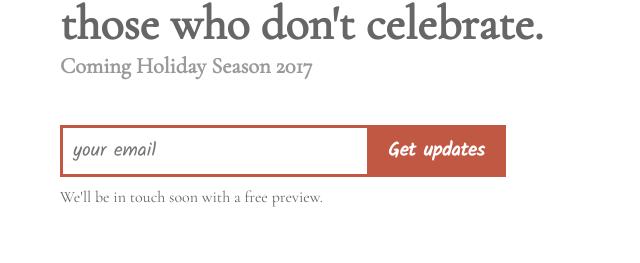
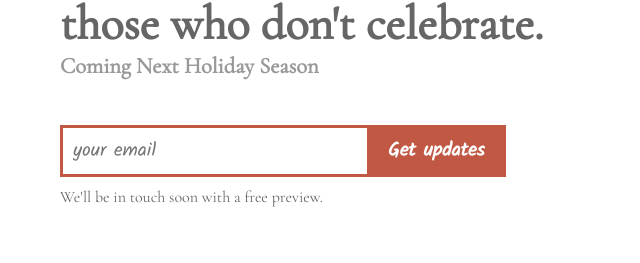
Before and after one commit to yaviner/gth-book-website, a website: page index.html in a window 1280 px wide. Shown: the part 332-595 px from the top of the page, 40-680 px from the left. Drawn offline with nearby package versions, Linux system fonts and the light colour scheme; grey boxes are pictures that could not be loaded.

Commit message:
Update coming text

```diff
--- a/index.html
+++ b/index.html
@@ -22,7 +22,7 @@
 		</nav>
 		<section id="top" class="full-height">
 			<section class="col col-6 main-info">
-				<h1>Get the holiday gift for those who don't celebrate. <small>Coming Holiday Season 2017</small></h1>
+				<h1>Get the holiday gift for those who don't celebrate. <small>Coming Next Holiday Season</small></h1>
 				<div class="top-cta">
 					<input type="email" id="email" placeholder="your email" class="cta-input" />
 					<button class="cta" id="mail-signup">Get updates</button>
```
